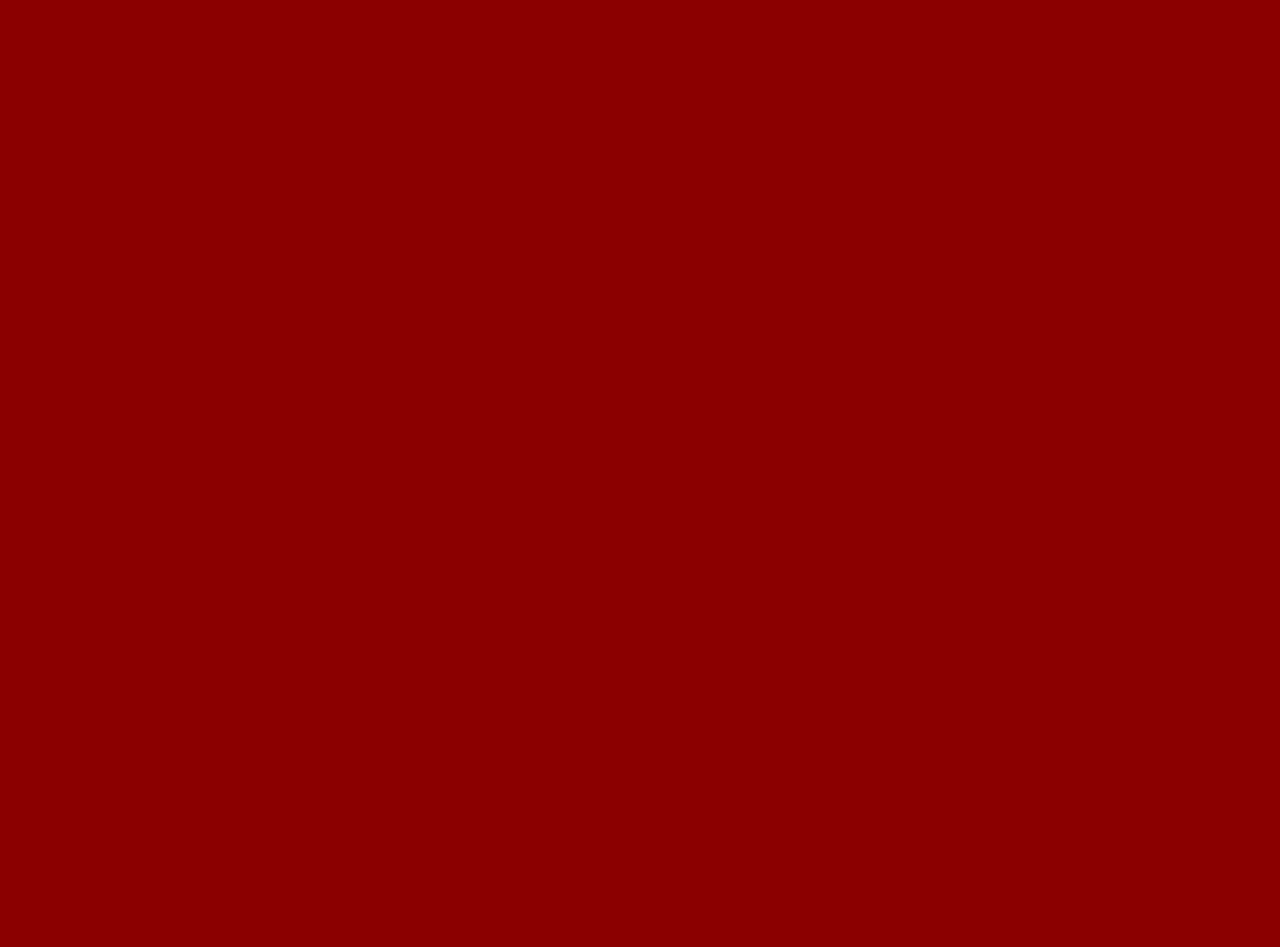
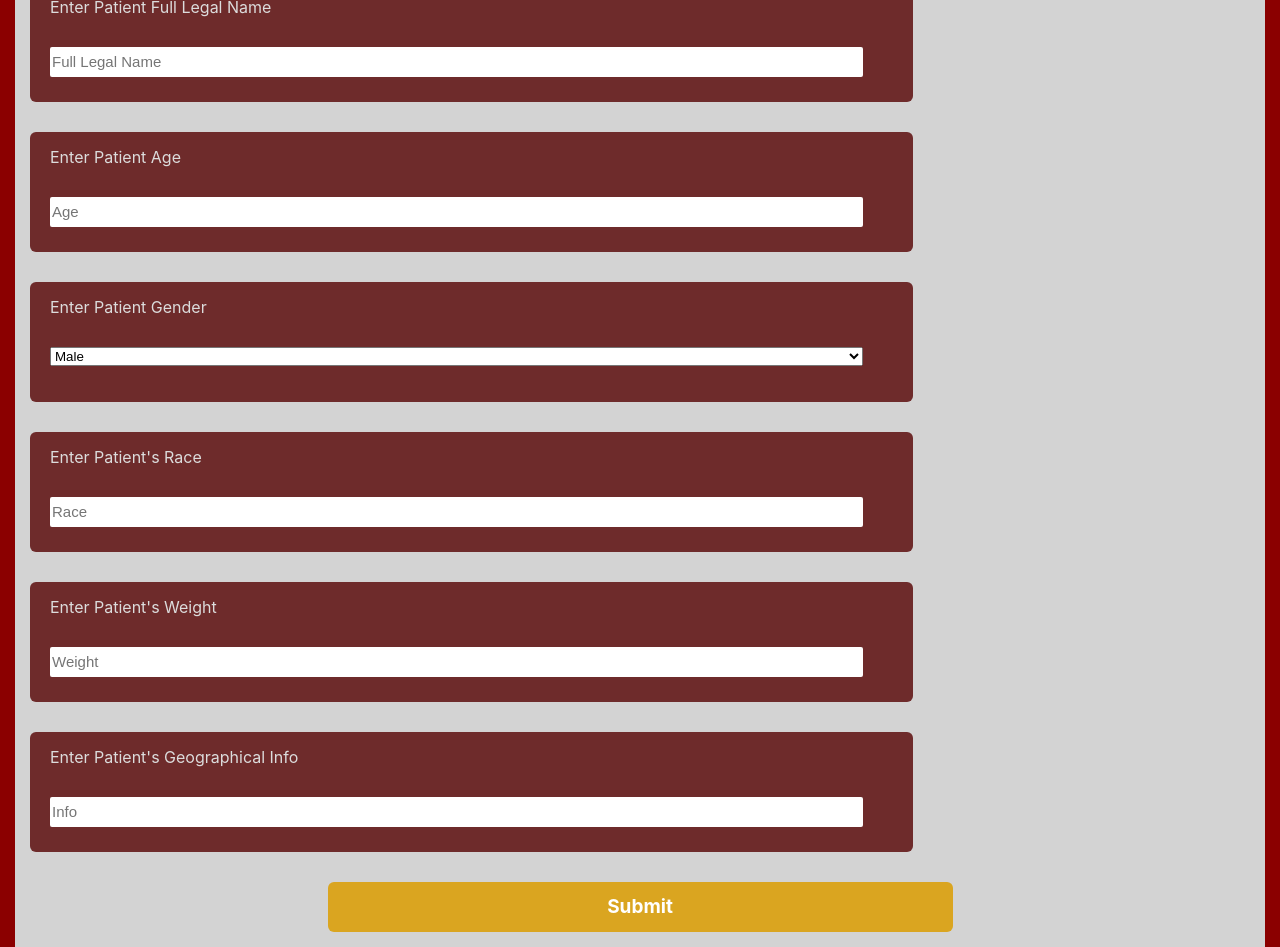
Before and after one commit to jdutchik/SE491Group13, a React (Create React App) app in the folder se491project/: page /Survey in a window 1280 px wide. Before the commit this address had no page. Shown: the part 380-1327 px from the top of the page. Before the commit the page ends 800 px from the top, so only its background shows below. Built offline with nearby package versions, Linux system fonts and the light colour scheme.

Commit message:
Finish Account

```diff
--- a/se491project/src/App.js
+++ b/se491project/src/App.js
@@ -13,7 +13,7 @@ const App = () => {
     <BrowserRouter>
       <Routes>
         <Route path="/" element={<div className='App'><SignUp /><Login /></div>} />
-        <Route path="/UserSurvey" element={<Survey />} />
+        <Route path="/Survey" element={<Survey />} />
         <Route path="/Account" element={<Account />} />
       </Routes>
     </BrowserRouter>
--- a/se491project/src/components/Account/Account.jsx
+++ b/se491project/src/components/Account/Account.jsx
@@ -5,6 +5,14 @@ import './Account.css';
 import person from '../Assets/user.png';
 
 const Account = () => {
+    const updateClicked = () => {
+        window.location.href = '/Survey';
+    };
+
+    const signOutClicked = () => {
+        window.location.href = '/';
+    };
+
     return (
         <div className="accountContainer">
             <div className="quickInfo">
@@ -14,8 +22,8 @@ const Account = () => {
                 <div className="name">Jane Doe</div>
                 <div className="email">janedoe@iastate.edu</div>
                 <div className="userButtons">
-                    <div className="button">Update</div>
-                    <div className="button">Sign Out</div>
+                    <div className="button" onClick={updateClicked}>Update</div>
+                    <div className="button" onClick={signOutClicked}>Sign Out</div>
                 </div>
             </div>
 
--- a/se491project/src/components/SignUp/SignUp.jsx
+++ b/se491project/src/components/SignUp/SignUp.jsx
@@ -5,7 +5,7 @@ import sneezeImg from '../Assets/sneeze.jpg';
 
 const SignUp = () => {
     const signUpClicked = () => {
-        window.location.href = '/UserSurvey';
+        window.location.href = '/Survey';
     };
 
     return (
--- a/se491project/src/components/Survey/Survey.css
+++ b/se491project/src/components/Survey/Survey.css
@@ -1,11 +1,19 @@
 body {
+    background: lightgray;
+    border-color: darkred;
+    border-style: solid;
+    border-width: 20px 15px 0px 15px;
+}
+
+.surveyContainer {
+    display: flex;
+    flex-direction: column;
+    justify-content: center;
+    align-items: center;
     background: lightgray;
 }
 
 .userDebrief {
-    border-color: darkred;
-    border-style: solid;
-    border-width: 15px 10px 0px 10px;
     background: linear-gradient(goldenrod, lightgray);
     padding: 15px;
 }
@@ -26,15 +34,10 @@ body {
 }
 
 .questions {
-    border-color: yellow;
-    border-style: dotted;
-
     display: flex;
     flex-direction: column;
     justify-content: flex-start;
-    border-color: darkred;
-    border-style: solid;
-    border-width: 0px 10px 0px 10px;
+    background-color: lightgray;
 }
 
 .questionDefault {
@@ -42,7 +45,7 @@ body {
     flex-direction: column;
     margin: 15px;
     padding: 15px 50px 25px 20px;
-    width: 480px;
+    width: 65%;
     height: 80px;
     background: rgb(110, 43, 43);
     border-radius: 6px;
@@ -61,3 +64,19 @@ body {
     outline: none;
     border: none;
 }
+
+.surveySubmit {
+    display: flex;
+    justify-content: center;
+    align-items: center;
+    margin: 15px;
+    height: 50px;
+    width: 50%;
+    color: white;
+    background-color: goldenrod;
+    border-radius: 50px;
+    font-size: 19px;
+    font-weight: 700;
+    cursor: pointer;
+    border-radius: 6px;
+}
--- a/se491project/src/components/Survey/Survey.jsx
+++ b/se491project/src/components/Survey/Survey.jsx
@@ -2,6 +2,9 @@ import React from 'react';
 import './Survey.css';
 
 const Survey = () => {
+    const submitClicked = () => {
+        window.location.href = '/Account';
+    };
 
     return (
         <div className="surveyContainer">
@@ -66,6 +69,8 @@ const Survey = () => {
                     </div>
                 </div>
             </form>
+
+            <div className='surveySubmit' onClick={submitClicked}>Submit</div>
         </div>
     );
 };
```
